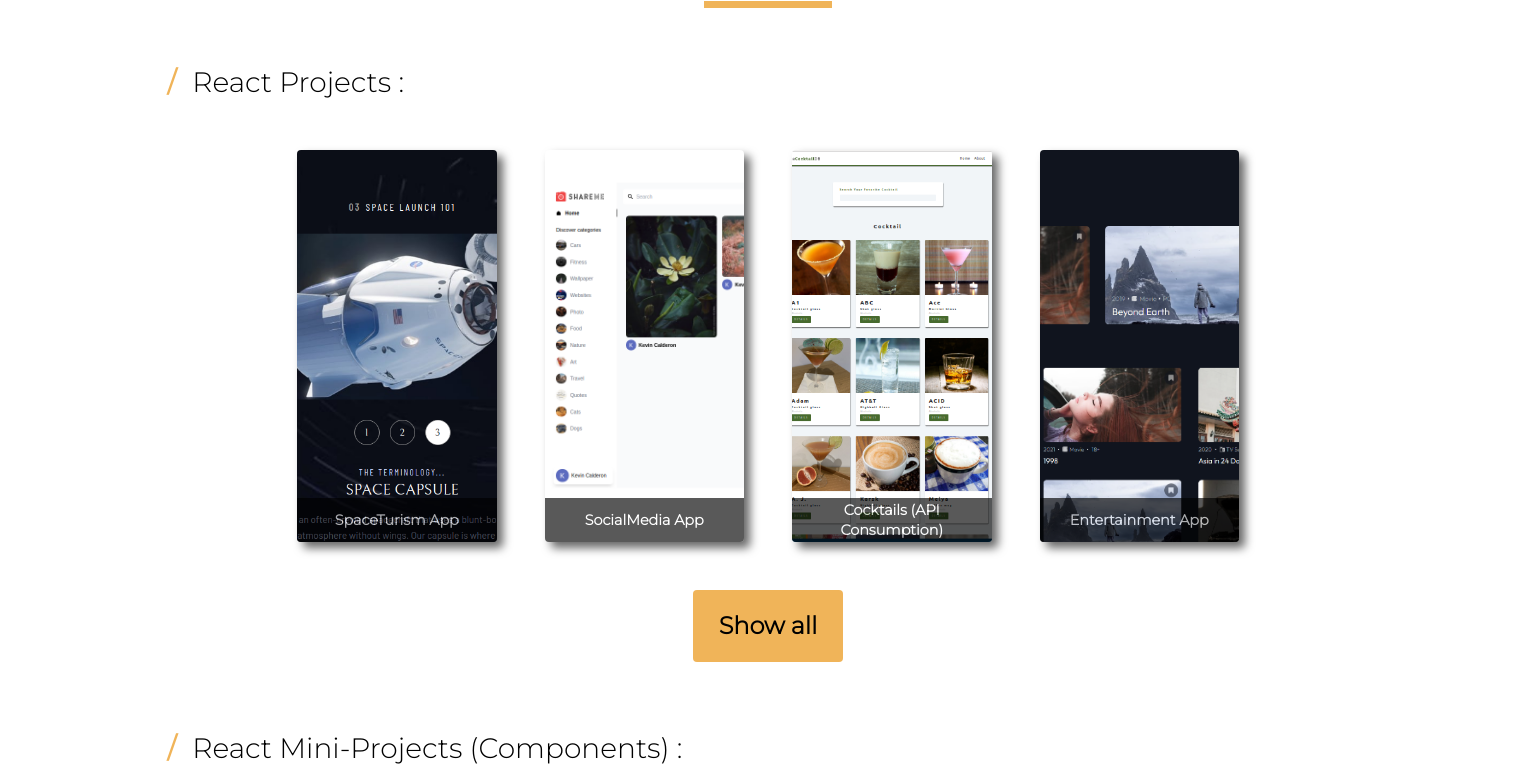
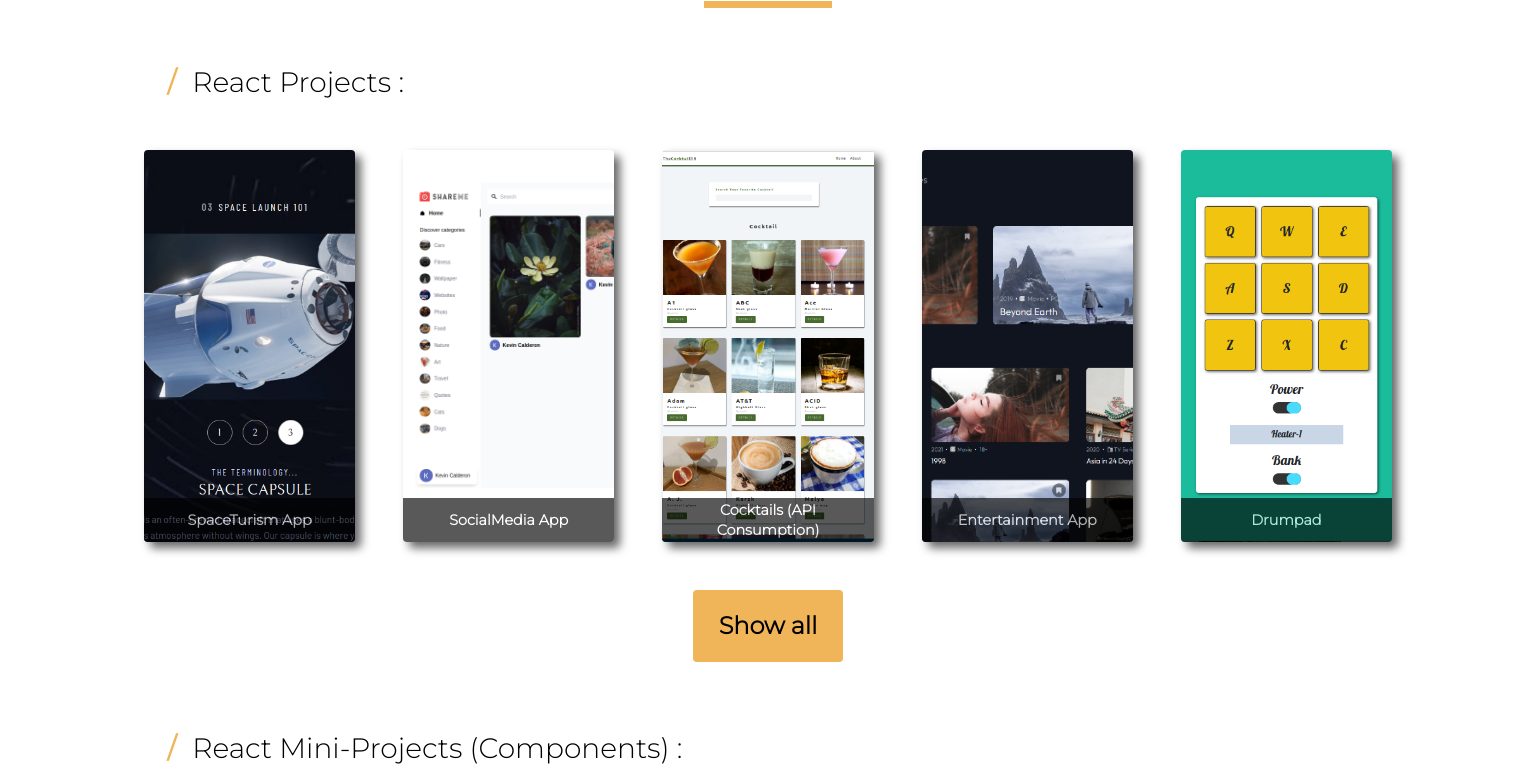
Before and after one commit to kncalderong/portfolio, a React (Create React App) app: page / in a window 1536 px wide. Shown: the part 960-1744 px from the top of the page. Built offline with nearby package versions, Linux system fonts and the light colour scheme; a web font is replaced by a local one.

Commit message:
style: number of featured projects aumented to 5 when screen size is at least 1440px large

```diff
--- a/src/components/ReactProjects.js
+++ b/src/components/ReactProjects.js
@@ -5,6 +5,7 @@ import data from "../data/projects";
 
 const ReactProjects = () => {
   const { filterProjects } = useGlobalContext();
+  const numberOfProjects = document.body.clientWidth > 1440 ? 5 : 4
 
   return (
     <article className="react-projects">
@@ -12,7 +13,7 @@ const ReactProjects = () => {
         <span>/</span>React Projects :
       </h3>
       <div className="cards-container">
-        {data.slice(0, 4).map((item) => {
+        {data.slice(0, numberOfProjects).map((item) => {
           return <ReactProjectsItem key={item.id} {...item} />;
         })}
       </div>
--- a/src/index.css
+++ b/src/index.css
@@ -578,6 +578,14 @@ Error page
 }
 
 /********** Large devices only **********/
+
+@media (min-width: 1440px) {
+  .cards-container {
+    max-width: 1280px;
+    grid-template-columns: repeat(5, 1fr);
+  }
+}
+
 @media (min-width: 1200px) {
   .projects-page-container {
     width: 85vw;
```
